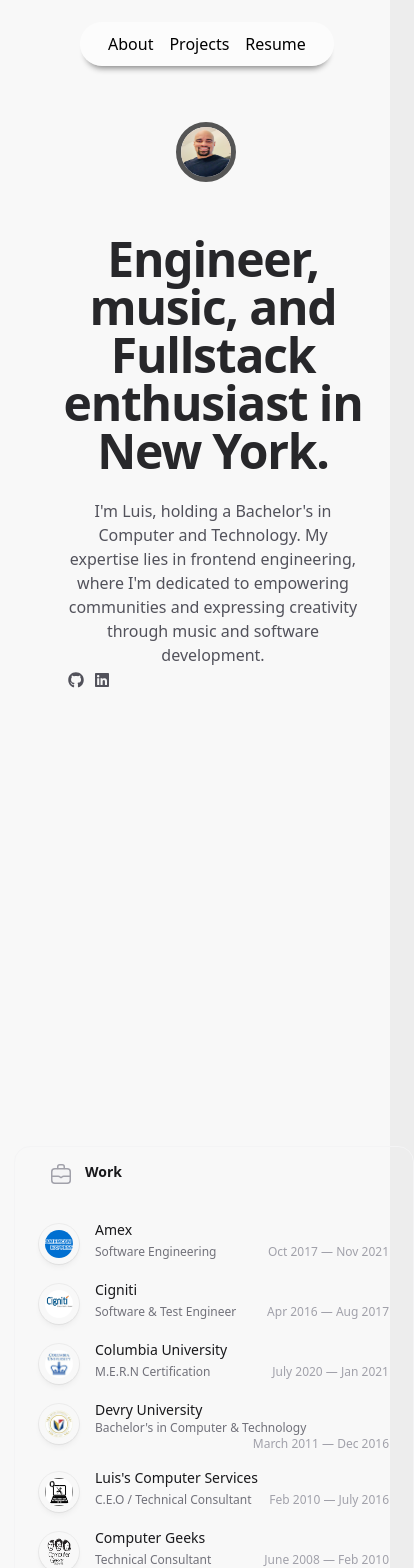
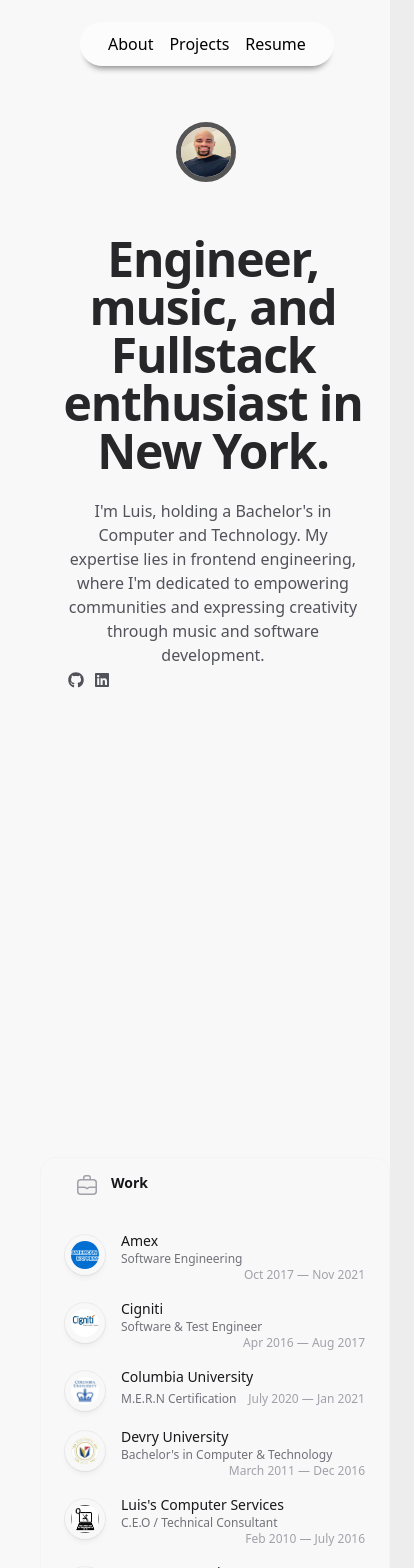
Before and after one commit to Luisfeliz3/new_portfolio, a React (Create React App) app: page / in a window 390 px wide. Shown: the top 1568 px of the page, 414 px wide, since content can reach past the window. Built offline with nearby package versions, Linux system fonts and the light colour scheme.

Commit message:
Mbile responsive fix v1.00

```diff
--- a/src/App.css
+++ b/src/App.css
@@ -23,8 +23,10 @@ body{
 
         }
     div.work-card{
-        width:400px;
-        margin: 14px
+        width:350px;
+        margin: 40px;
+        height: 0px;
+        padding: 0px;
 
     }
 
--- a/src/Components/Nav/style.css
+++ b/src/Components/Nav/style.css
@@ -36,7 +36,7 @@ nav{
 }
 
 .nav-container{
-    /* display: flex; */
+
 
 }
 
--- a/src/Components/WorkCard.js
+++ b/src/Components/WorkCard.js
@@ -10,8 +10,8 @@ const WorkCard = () => {
     <div>
 
 <div>
-        <div className="work-card mx-auto grid max-w-xl grid-cols-1 gap-y-20 lg:max-w-none lg:grid-cols-2">
-   <div className=" space-y-10 lg:pl-16 xl:pl-24">
+        <div className="work-card mx-auto grid max-w-xl ">
+   <div className=" space-y-10 ">
       <div className=" rounded-2xl border border-zinc-100 p-6 dark:border-zinc-700/40">
          <h2 className="flex text-sm font-semibold text-zinc-900 dark:text-zinc-100">
             <svg viewBox="0 0 24 24" fill="none" strokeWidth="1.5" stroke-linecap="round" stroke-linejoin="round" aria-hidden="true" className="h-6 w-6 flex-none">
```
